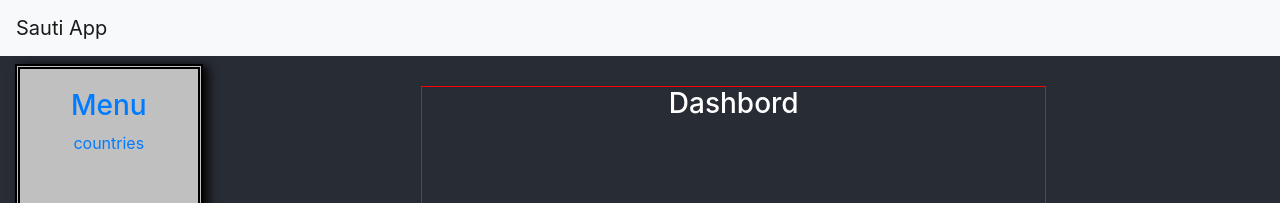
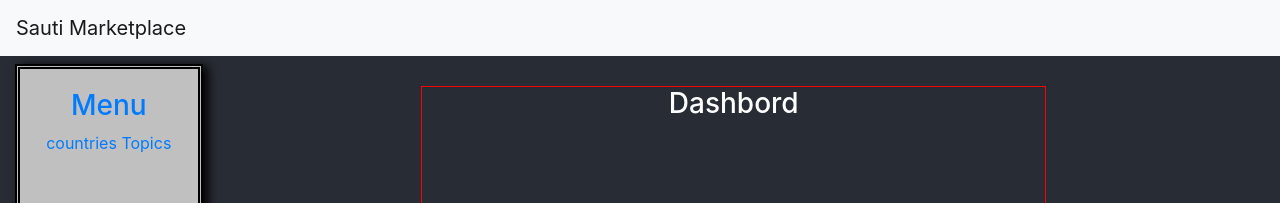
Before and after one commit to labs-13-sauti-marketplace/Sauti-FE, a React (Create React App) app: page / in a window 1280 px wide. Shown: the top 203 px of the page. Built offline with nearby package versions, Linux system fonts and the light colour scheme.

Commit message:
Testing Nesting Routing
Testing to see if nesting routing is working properly.

```diff
--- a/src/components/Nav/Nav.js
+++ b/src/components/Nav/Nav.js
@@ -10,6 +10,8 @@
     }
   }
 
+
+
   render() {
     return(
       <div className="boardNav">
@@ -17,6 +19,7 @@
 
         <div>
             <Link to="/countries"> countries </Link>
+            <Link to="/topics"> Topics </Link >
         </div>
       </div>
     )
--- a/src/components/Title/Title.js
+++ b/src/components/Title/Title.js
@@ -24,7 +24,7 @@
     return (
       <div>
         <Navbar color="light" light expand="md">
-          <NavbarBrand href="/">Sauti App</NavbarBrand>
+          <NavbarBrand href="/">Sauti Marketplace</NavbarBrand>
         </Navbar>
       </div>
     );
```
